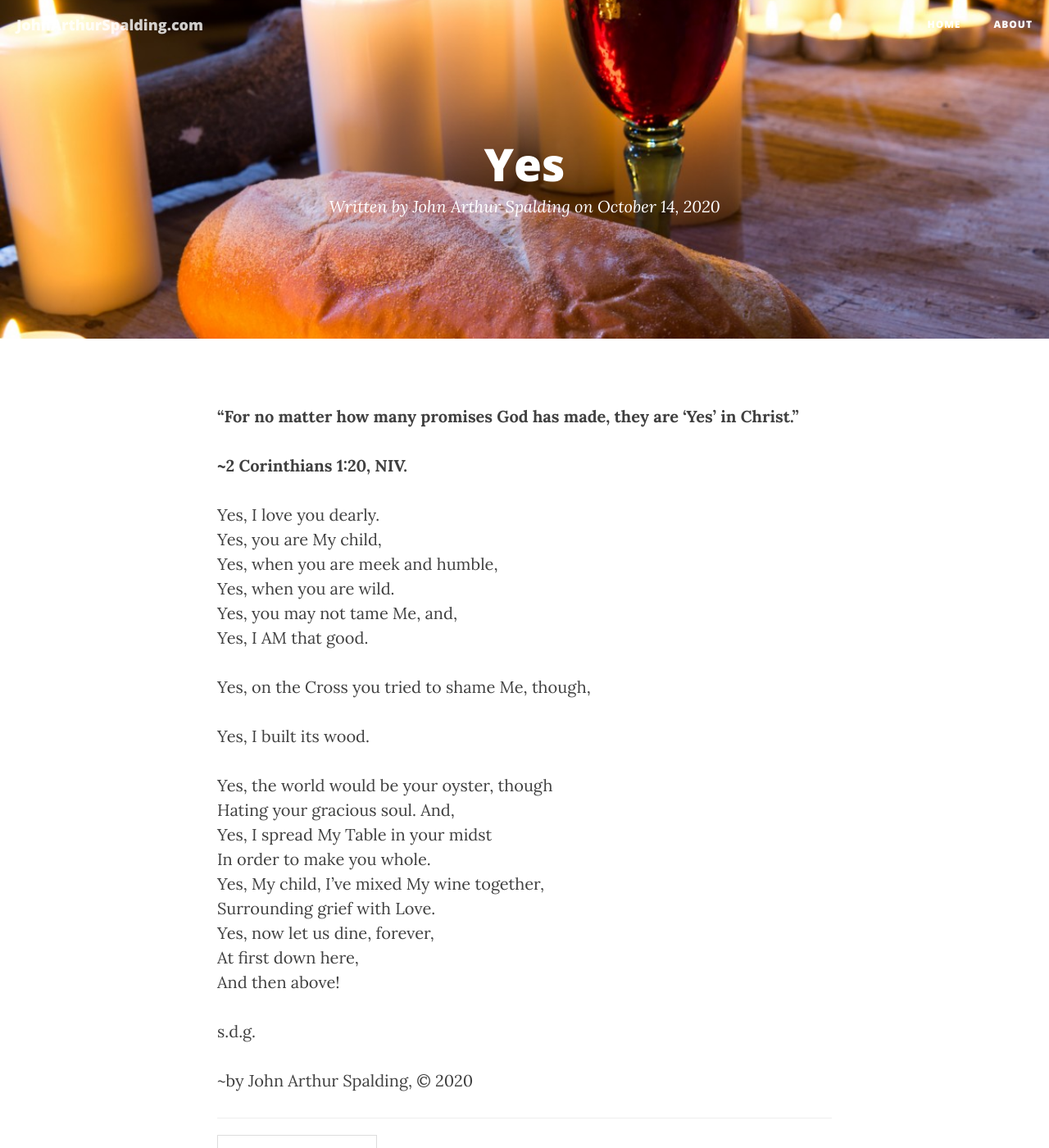
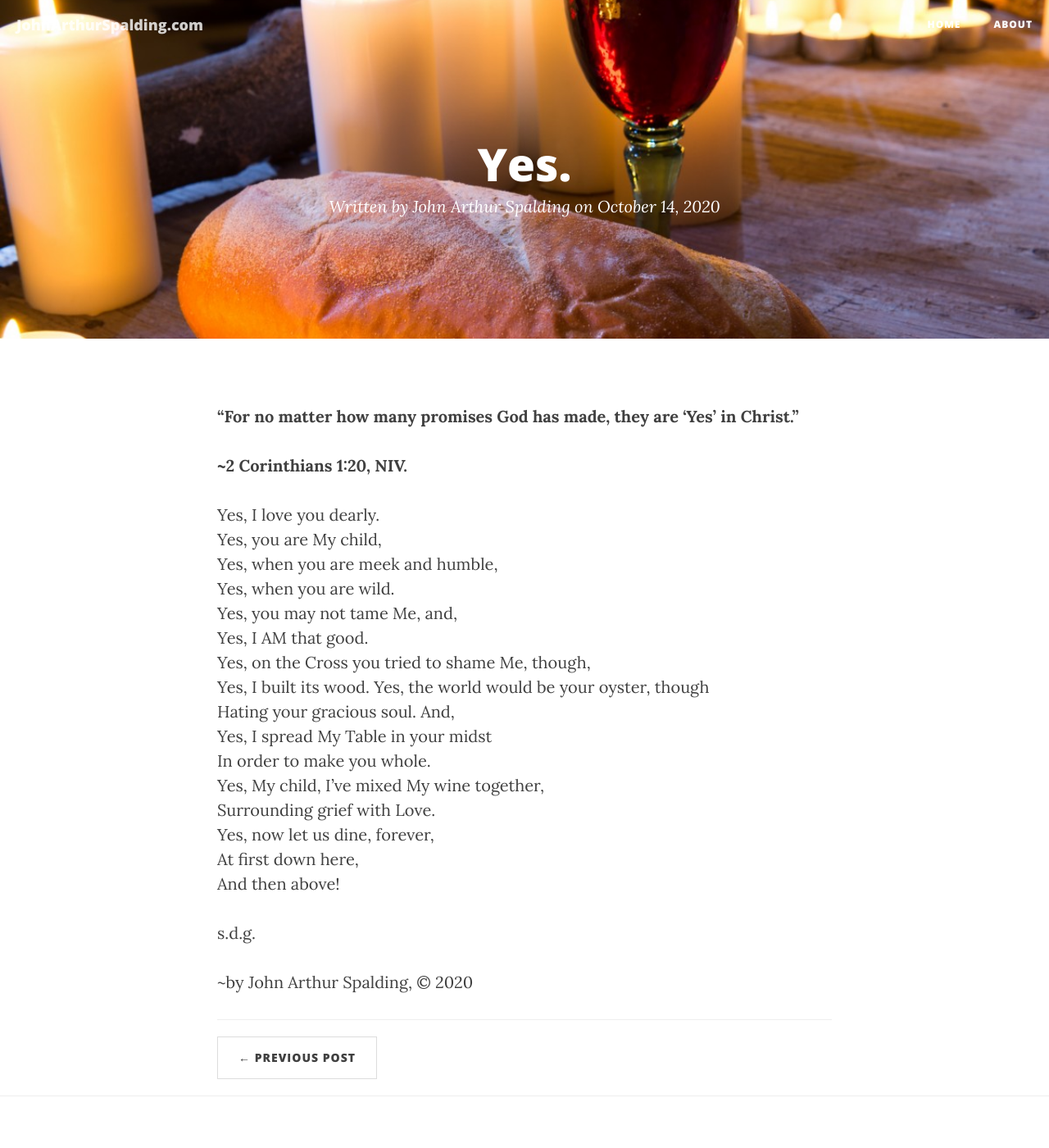
Before and after one commit to fotoetienne/johnarthurspalding, a Jekyll site: the page built from _posts/2020-10-14-yes.md, in a window 1280 px wide and 1400 px high. Shown: the whole window at 82% size. Built offline with Jekyll 4.4.1, drawn with Linux system fonts in a browser that asks for light colours; nearby versions of some CDN libraries.

Commit message:
Update 2020-10-14-yes.md

```diff
--- a/_posts/2020-10-14-yes.md
+++ b/_posts/2020-10-14-yes.md
@@ -2,7 +2,7 @@
 date: '2020-10-14'
 header-img: img/communion_wine_bread.jpg
 published: true
-title: 'Yes'
+title: Yes.
 ---
 
 
@@ -17,11 +17,8 @@ Yes, when you are meek and humble,
 Yes, when you are wild.
 Yes, you may not tame Me, and,
 Yes, I AM that good.
-
 Yes, on the Cross you tried to shame Me, though,
-
 Yes, I built its wood.
-
 Yes, the world would be your oyster, though
 Hating your gracious soul. And,
 Yes, I spread My Table in your midst
```
